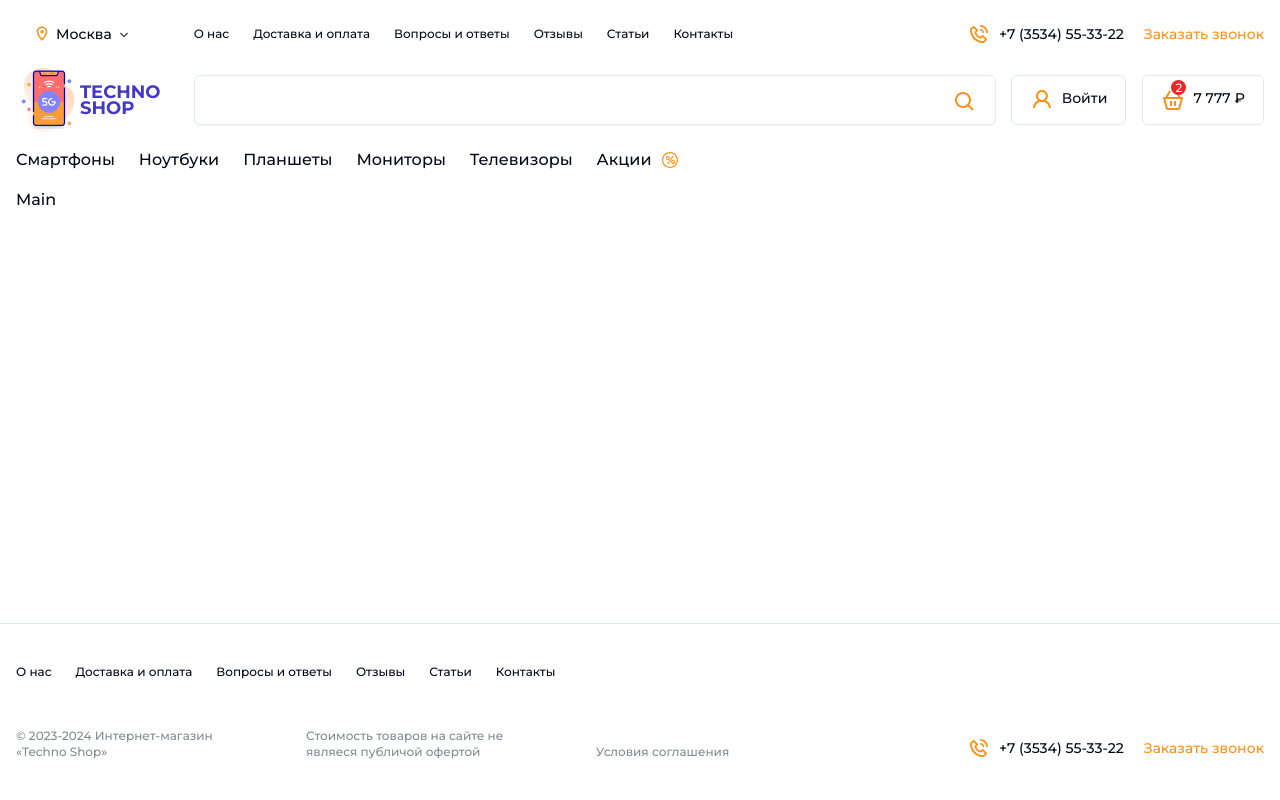
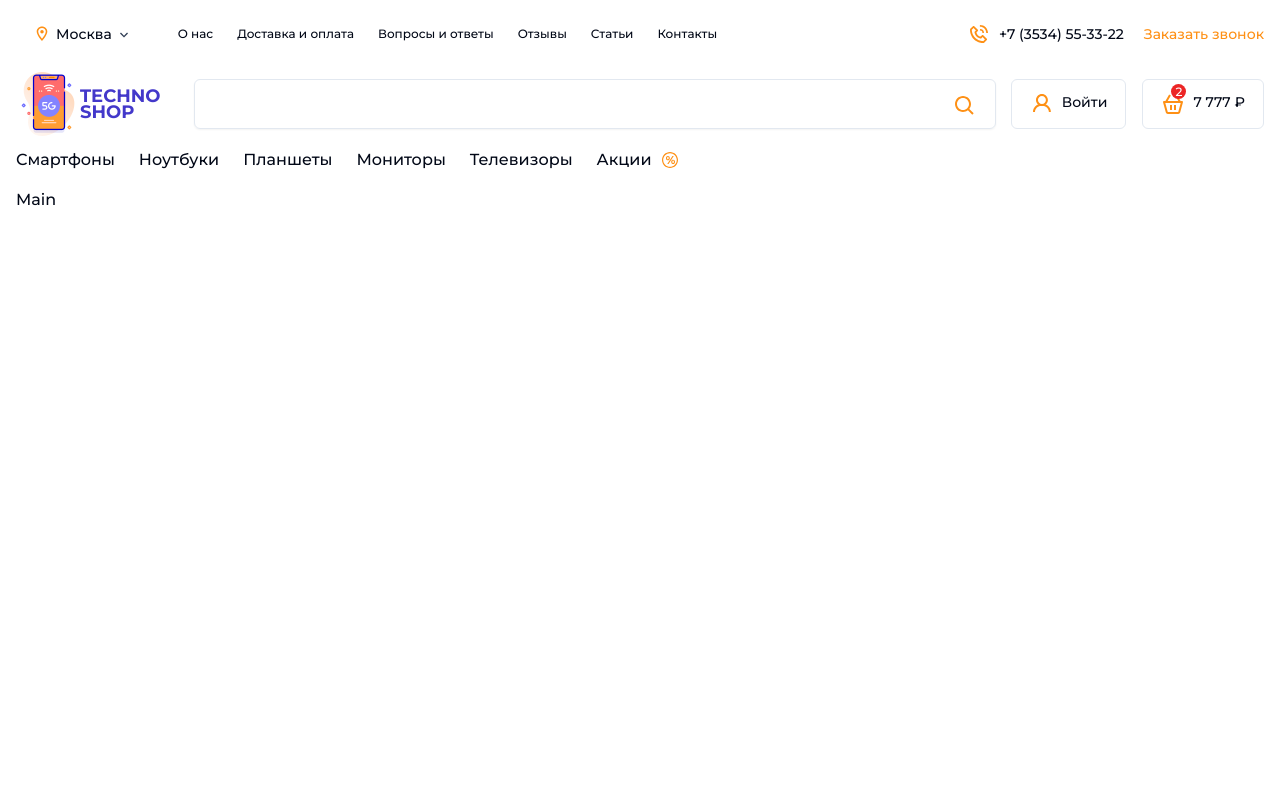
Before and after one commit to Dmitriifd/react-techno-shop, a React (Vite) app: page / in a window 1280 px wide. Shown: the top 800 px of the page. Built offline with nearby package versions, Linux system fonts and the light colour scheme.

Commit message:
feat: фиксированный header при скролле

```diff
--- a/src/App.tsx
+++ b/src/App.tsx
@@ -7,8 +7,47 @@ const App = () => {
     <div className="flex flex-col min-h-full">
       <Header />
       <MobileNav />
-      <main className="flex-auto">
-        <div className="container">Main</div>
+      <main>
+        <div className="container">
+          Main
+          <br />
+          <br />
+          <br />
+          <br />
+          <br />
+          <br />
+          <br />
+          <br />
+          <br />
+          <br />
+          <br />
+          <br />
+          <br />
+          <br />
+          <br />
+          <br />
+          <br />
+          <br />
+          <br />
+          <br />
+          <br />
+          <br />
+          <br />
+          <br />
+          <br />
+          <br />
+          <br />
+          <br />
+          <br />
+          <br />
+          <br />
+          <br />
+          <br />
+          <br />
+          Lorem ipsum dolor sit amet consectetur adipisicing elit. Quas eaque accusantium eos est ducimus quo,
+          reiciendis aliquid praesentium numquam atque aperiam non temporibus ipsum quia ex exercitationem facere harum
+          illum!
+        </div>
       </main>
       <Footer />
     </div>
--- a/src/components/header/Header.tsx
+++ b/src/components/header/Header.tsx
@@ -1,13 +1,38 @@
+import { useEffect, useState } from 'react';
+
 import { HeaderBottom } from './HeaderBottom';
 import { HeaderCenter } from './HeaderCenter';
 import { HeaderTop } from './HeaderTop';
 
 const Header = () => {
+  const [scrollPosition, setScrollPosition] = useState(0);
+
+  const handleScroll = () => {
+    const currentPosition = window.scrollY;
+    setScrollPosition(currentPosition);
+  };
+
+  useEffect(() => {
+    window.addEventListener('scroll', handleScroll);
+    return () => {
+      window.removeEventListener('scroll', handleScroll);
+    };
+  }, []);
+
   return (
     <header className="border-b md:border-none">
-      <div className="container">
+      <div>
         <HeaderTop />
-        <HeaderCenter />
+        <div className="relative md:h-[64px]">
+          <div
+            className={`${
+              scrollPosition >= 48
+                ? 'fixed top-0 left-0 right-0 shadow-md z-[99]'
+                : 'absolute top-0 left-0 right-0 z-[99]'
+            }`}>
+            <HeaderCenter />
+          </div>
+        </div>
         <HeaderBottom />
       </div>
     </header>
--- a/src/components/header/HeaderBottom.tsx
+++ b/src/components/header/HeaderBottom.tsx
@@ -2,7 +2,7 @@ import { bottomNavLink } from '@mock/data';
 
 const HeaderBottom = () => {
   return (
-    <nav className="hidden md:flex justify-between py-4">
+    <nav className="container hidden md:flex justify-between py-4">
       <ul className="gap-6 flex">
         {bottomNavLink.map(({ id, title, ulr, icon }) => (
           <li key={id} className={`transition-colors hover:text-accent-base ${icon ? 'flex items-center gap-2' : ''}`}>
--- a/src/components/header/HeaderCenter.tsx
+++ b/src/components/header/HeaderCenter.tsx
@@ -10,7 +10,7 @@ const HeaderCenter = () => {
   const user = false;
 
   return (
-    <div className="hidden md:flex items-center">
+    <div className="container hidden md:flex items-center bg-white py-1">
       <HeaderLogo />
       <HeaderSearch />
       <div className="flex gap-4">
--- a/src/components/header/HeaderTop.tsx
+++ b/src/components/header/HeaderTop.tsx
@@ -7,11 +7,11 @@ import { HeaderLogo } from './HeaderLogo';
 import { HeaderNav } from './HeaderNav';
 const HeaderTop = () => {
   return (
-    <nav className="flex items-center py-1 md:py-4">
+    <nav className="container flex items-center py-1 md:py-4">
       <div className="block md:hidden">
         <HeaderLogo />
       </div>
-      <Button variant="search" className="flex gap-1 sm:ml-auto md:ml-0">
+      <Button variant="search" className="flex pr-0 gap-1 sm:ml-auto md:ml-0">
         <GeoIcon />
         <span>Москва</span>
         <ArrowIcon />
--- a/tailwind.config.js
+++ b/tailwind.config.js
@@ -15,7 +15,7 @@ export default {
       center: true,
       padding: {
         DEFAULT: '1rem',
-        '2xl': '2rem',
+        '2xl': '1rem',
       },
       screens: {
         '2xl': '1400px',
```
